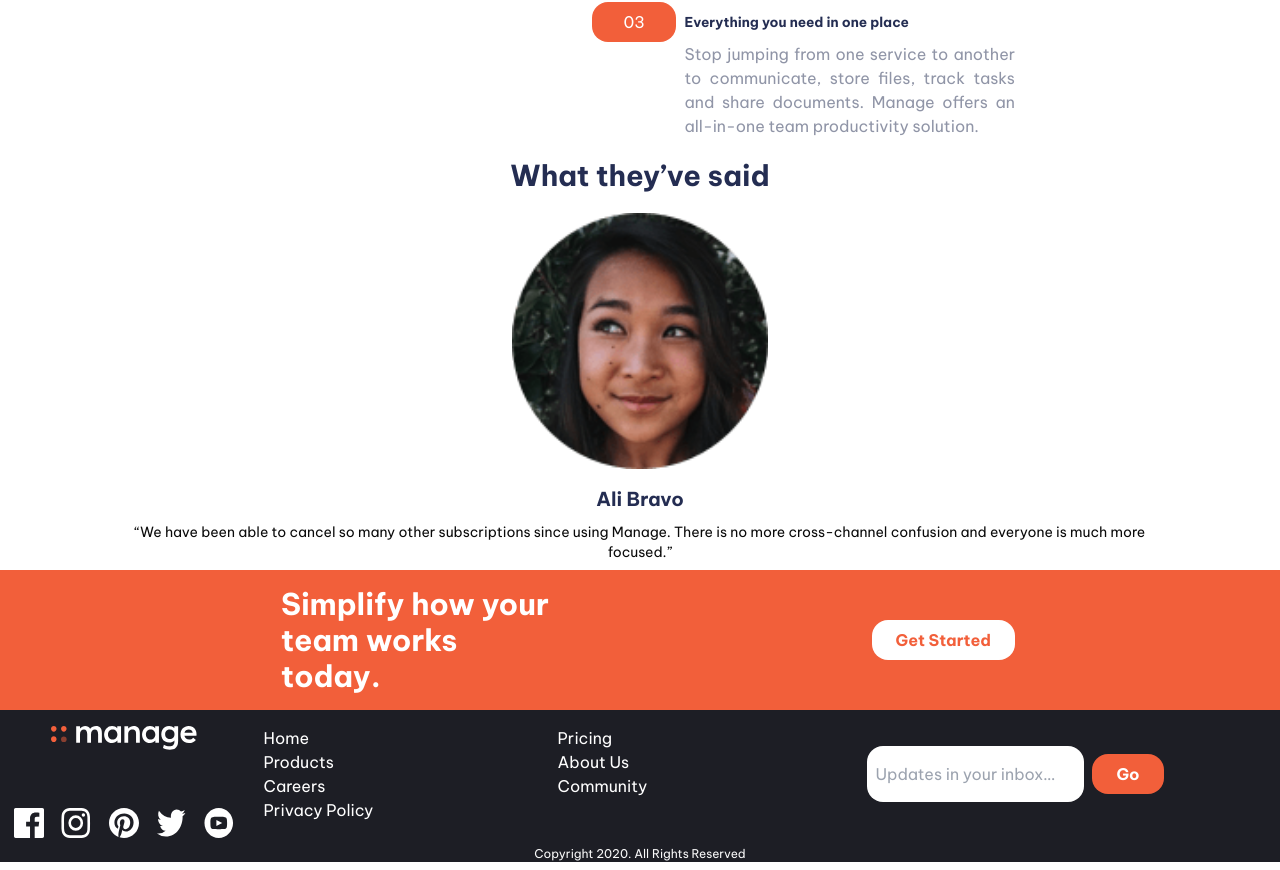
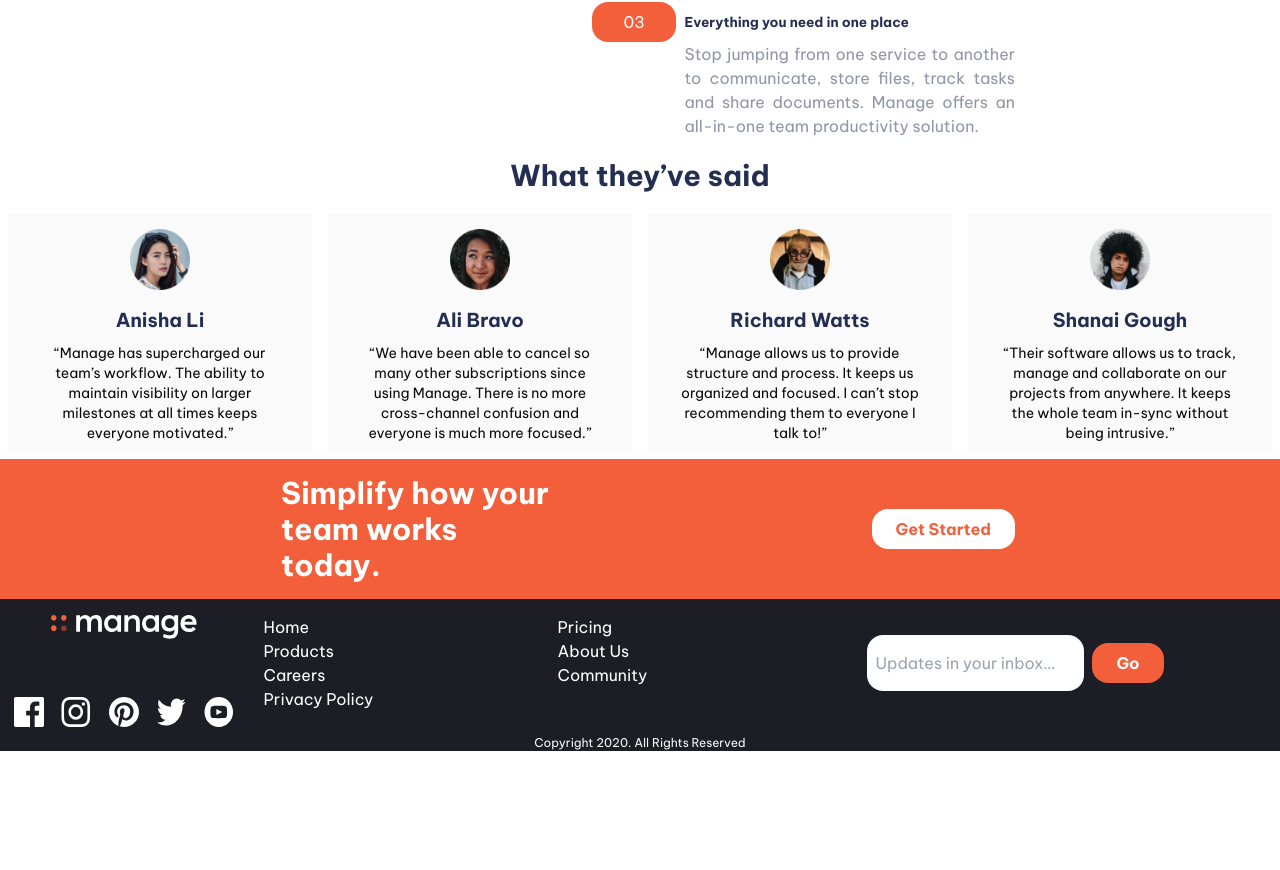
Before and after one commit to IZU29/manage-landing-page, a React (Vite) app: page / in a window 1280 px wide. Shown: the part 818-1688 px from the top of the page. After the commit the page ends 1577 px from the top, so only its background shows below. Built offline with nearby package versions, Linux system fonts and the light colour scheme.

Commit message:
Changes have been made

```diff
--- a/src/App.jsx
+++ b/src/App.jsx
@@ -2,8 +2,27 @@ import { useState , useEffect} from 'react'
 
 import './App.css'
 
+
+const changeWidth = () => {
+  const [responsive , setResponsive] = useState(window.innerWidth)
+  useEffect(() => {
+    const Resize = () => {
+    setResponsive(window.innerWidth)
+    console.log('responsive')
+  }
+  window.addEventListener("resize" , Resize)
+  return () => window.removeEventListener("resize" , Resize)
+
+  } , [])
+  return responsive
+}
+
 export default function App() {
+
   const [currentIndex , setCurrentIndex] = useState(0)
+  const width = changeWidth()
+  const isMobile = width > 750
+
   const slides = [
     {image : '/avatar-anisha.png', name : 'Anisha Li' , text : `“Manage has supercharged our team’s workflow. The ability to maintain visibility on larger milestones at all times keeps everyone motivated.”`},
     {image : '/avatar-ali.png', name : 'Ali Bravo' , text : `“We have been able to cancel so many other subscriptions since using
@@ -18,7 +37,7 @@ export default function App() {
 const changeSlide = () => {
   const isLastSlide = currentIndex === slides.length - 1;
   setCurrentIndex(prev => (prev + 1) % slides.length)
-  console.log(currentIndex)
+  // console.log(currentIndex)
 }
 useEffect(() => {
   const interval = setInterval(changeSlide , 5000)
@@ -83,7 +102,8 @@ useEffect(() => {
       </div>
       </div>
       </div>
-      <div className="">
+
+      <div className="block md:hidden">
         <h2 className="text-[hsl(228,39%,23%)] font-[700] text-center my-2 text-[1.8rem]">What they’ve said</h2>
         <div className="flex justify-center my-4" onClick={changeSlide}>
         <img src={slides[currentIndex].image} alt="" srcset="" className='w-1/5'/>
@@ -91,7 +111,39 @@ useEffect(() => {
         <h4 className="text-center text-[1.2rem] font-bold text-[hsl(228,39%,23%)]">{slides[currentIndex].name}</h4>
         <p className="text-[hsl(0,0%,4%)] text-center text-sm my-2 w-4/5 m-auto">{slides[currentIndex].text}</p>
       </div>
-
+      <div className="hidden md:block flex overflow-x-scroll">
+      <h2 className="text-[hsl(228,39%,23%)] font-[700] text-center my-2 text-[1.8rem]">What they’ve said</h2>
+      <div className="flex">
+      <div className="w-1/4 bg-[hsl(0,0%,98%)] m-2">
+      <div className="flex justify-center my-4 " onClick={changeSlide}>
+        <img src={slides[0].image} alt="" srcset="" className='w-1/5'/>
+        </div>
+        <h4 className="text-center text-[1.2rem] font-bold text-[hsl(228,39%,23%)]">{slides[0].name}</h4>
+        <p className="text-[hsl(0,0%,4%)] text-center text-sm my-2 w-4/5 m-auto">{slides[0].text}</p>
+        </div>
+        <div className="w-1/4 bg-[hsl(0,0%,98%)] m-2">
+      <div className="flex justify-center my-4 " onClick={changeSlide}>
+        <img src={slides[1].image} alt="" srcset="" className='w-1/5'/>
+        </div>
+        <h4 className="text-center text-[1.2rem] font-bold text-[hsl(228,39%,23%)]">{slides[1].name}</h4>
+        <p className="text-[hsl(0,0%,4%)] text-center text-sm my-2 w-4/5 m-auto">{slides[1].text}</p>
+        </div>
+        <div className="w-1/4 bg-[hsl(0,0%,98%)] m-2">
+      <div className="flex justify-center my-4 " onClick={changeSlide}>
+        <img src={slides[2].image} alt="" srcset="" className='w-1/5'/>
+        </div>
+        <h4 className="text-center text-[1.2rem] font-bold text-[hsl(228,39%,23%)]">{slides[2].name}</h4>
+        <p className="text-[hsl(0,0%,4%)] text-center text-sm my-2 w-4/5 m-auto">{slides[2].text}</p>
+        </div>
+        <div className="w-1/4 bg-[hsl(0,0%,98%)] m-2">
+      <div className="flex justify-center my-4 " onClick={changeSlide}>
+        <img src={slides[3].image} alt="" srcset="" className='w-1/5'/>
+        </div>
+        <h4 className="text-center text-[1.2rem] font-bold text-[hsl(228,39%,23%)]">{slides[3].name}</h4>
+        <p className="text-[hsl(0,0%,4%)] text-center text-sm my-2 w-4/5 m-auto">{slides[3].text}</p>
+        </div>
+        </div>
+      </div>
       <div className="bg-[#f25f3a]">
         <div className="md:max-w-[750px] m-auto flex flex-col md:flex-row justify-between">
         <h1 className="text-3xl md:text-left text-white font-bold w-[90%] md:w-[40%] m-auto md:m-0 text-center p-4">Simplify how your team works today.</h1>
@@ -115,11 +167,11 @@ useEffect(() => {
         </div>
         <div className="flex flex-col md:flex-col-reverse justify-between md:w-[20%]">
         <div className="flex justify-evenly">
-          <img src="" alt="" srcset="./icon-facebook.svg" className='w-[30px] mx-1'/>
-          <img src="" alt="" srcset="./icon-instagram.svg" className='w-[30px] mx-1'/>
-          <img src="" alt="" srcset="./icon-pinterest.svg" className='w-[30px] mx-1'/>
-          <img src="" alt="" srcset="./icon-twitter.svg"  className='w-[30px] mx-1'/>
-          <img src="" alt="" srcset="./icon-youtube.svg"  className='w-[30px] mx-1'/>
+          <img src="./icon-facebook.svg" alt="" srcset="" className='w-[30px] mx-1'/>
+          <img src="./icon-instagram.svg" alt="" srcset="" className='w-[30px] mx-1'/>
+          <img src="./icon-pinterest.svg" alt="" srcset="" className='w-[30px] mx-1'/>
+          <img src="./icon-twitter.svg" alt="" srcset=""  className='w-[30px] mx-1'/>
+          <img src="./icon-youtube.svg" alt="" srcset=""  className='w-[30px] mx-1'/>
         </div>
         <div className="flex justify-center mt-4" >
         <img src="/white-log.svg" alt="Logo of company" srcset="" />
```
